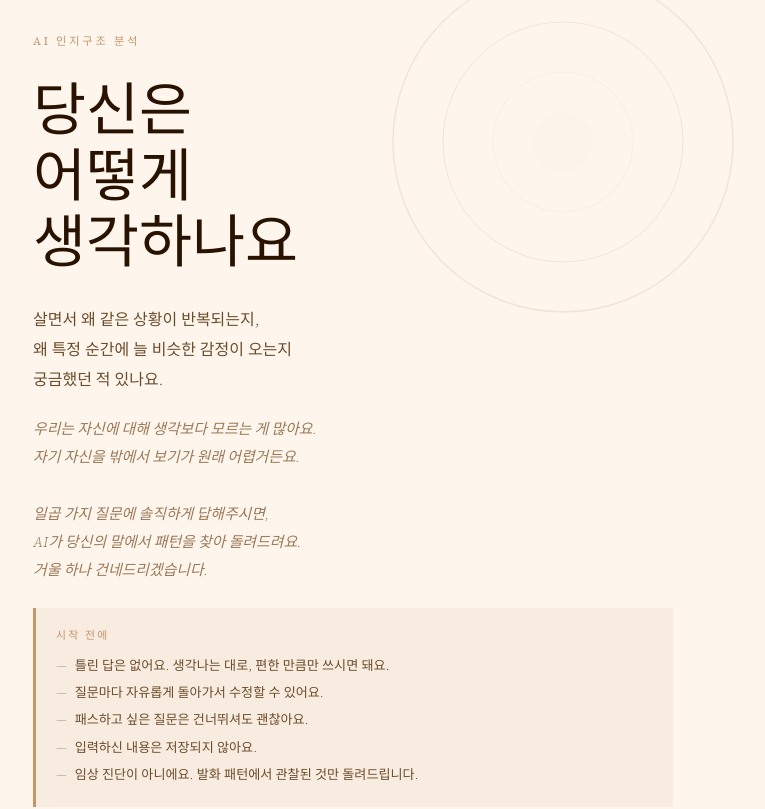
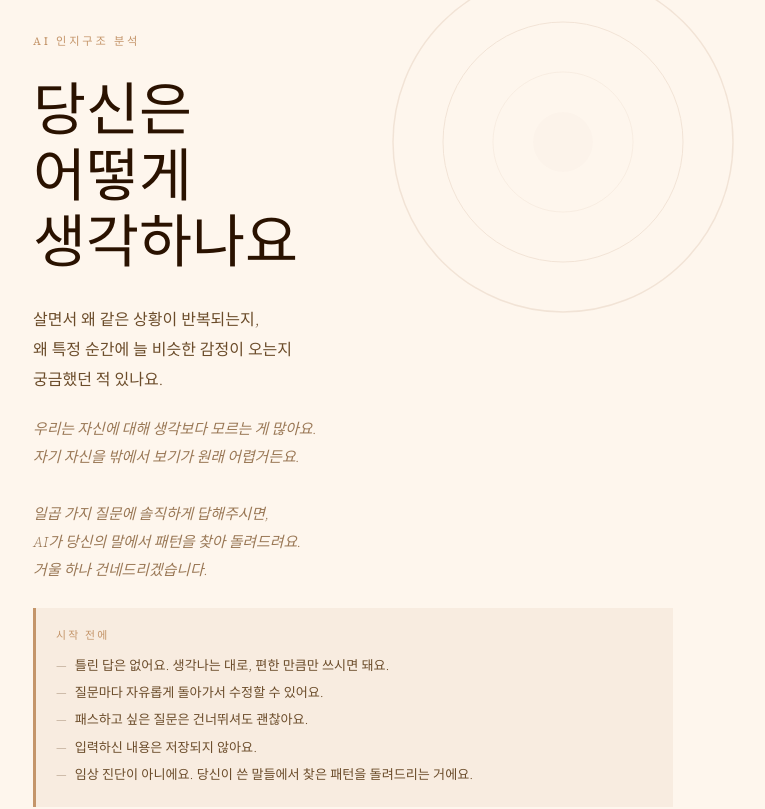
Before and after one commit to confidentha-ux/mind--mirror, a React (Create React App) app: page / in a window 1280 px wide. Shown: the top 809 px of the page, without its empty margins (287-1052 px from the left). Built offline with nearby package versions, Linux system fonts and the light colour scheme; the HTML template or start-up script is replaced by a standard one; a web font is replaced by a local one.

Commit message:
Refine notice about clinical diagnosis explanation

```diff
--- a/src/App.js
+++ b/src/App.js
@@ -360,7 +360,7 @@ export default function App() {
             <div className="intro-notice-item">질문마다 자유롭게 돌아가서 수정할 수 있어요.</div>
             <div className="intro-notice-item">패스하고 싶은 질문은 건너뛰셔도 괜찮아요.</div>
             <div className="intro-notice-item">입력하신 내용은 저장되지 않아요.</div>
-            <div className="intro-notice-item">임상 진단이 아니에요. 발화 패턴에서 관찰된 것만 돌려드립니다.</div>
+            <div className="intro-notice-item">임상 진단이 아니에요. 당신이 쓴 말들에서 찾은 패턴을 돌려드리는 거에요.</div>
           </div>
 
           <div className="divider"/>
```
